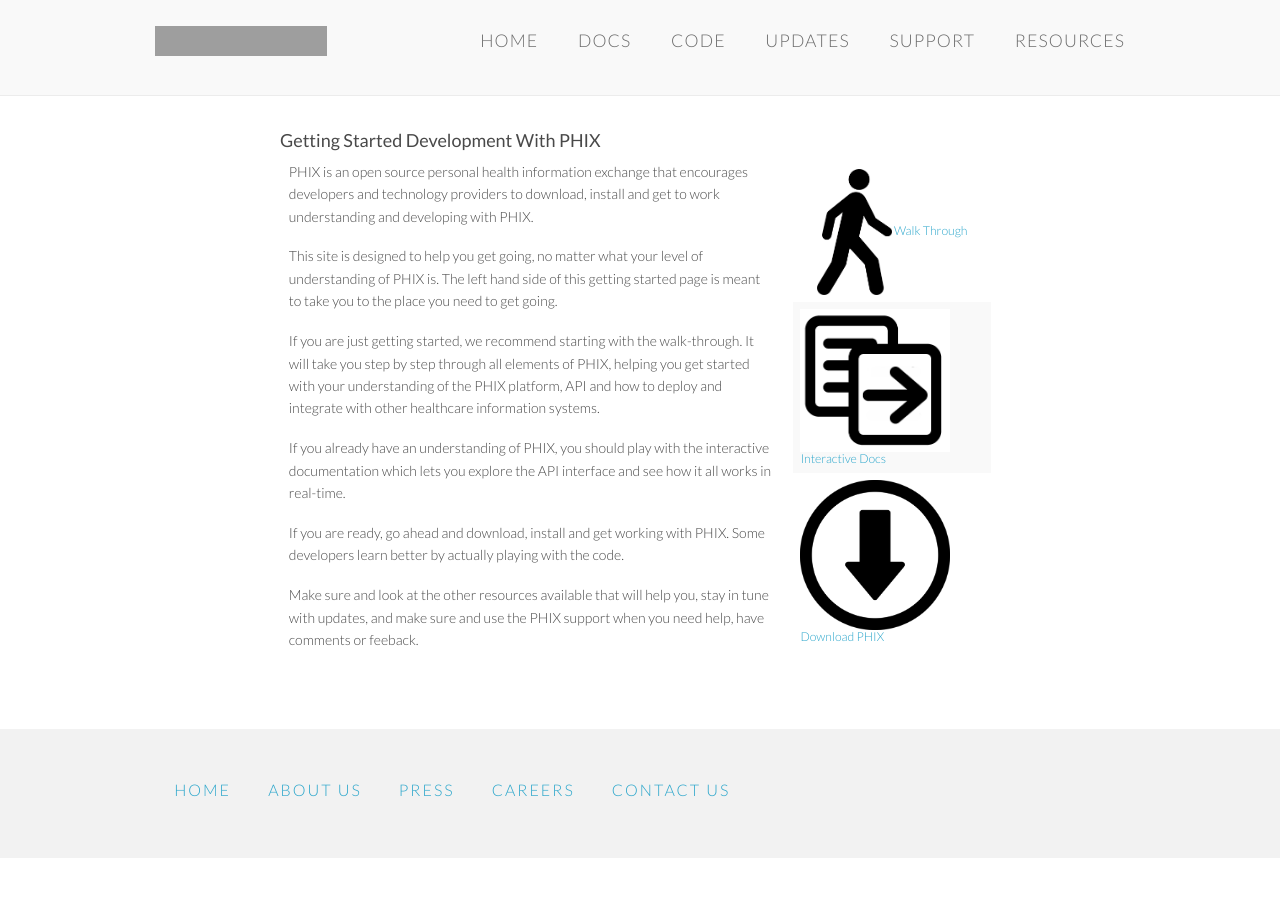
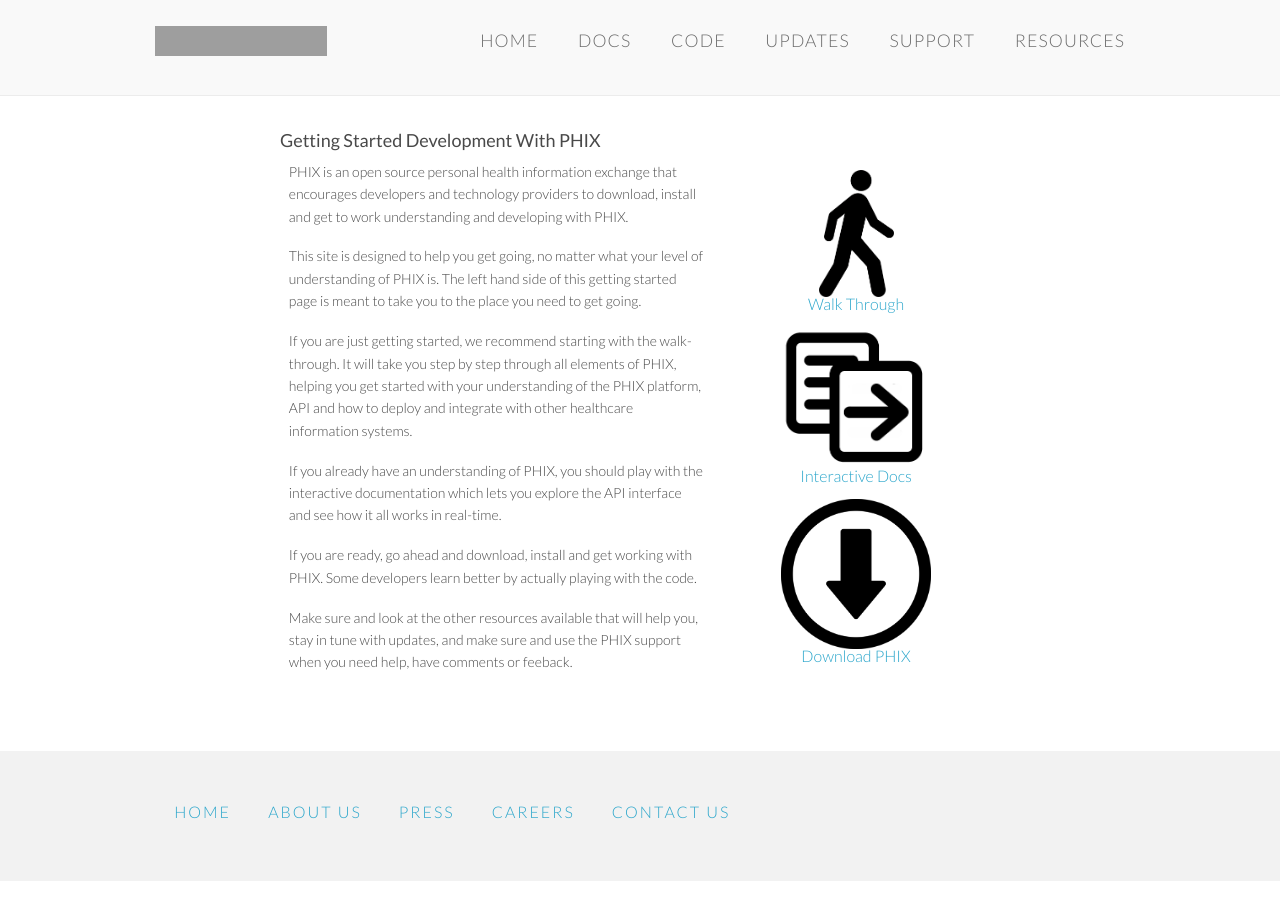
Before and after one commit to amida-tech/developers.amida.com, a Jekyll site: the page built from getting-started.html, in a window 1280 px wide. Built offline with Jekyll 4.4.1, drawn with Linux system fonts in a browser that asks for light colours; nearby versions of some CDN libraries; grey boxes are pictures that could not be loaded.

Commit message:
cleanup layout

```diff
--- a/getting-started.html
+++ b/getting-started.html
@@ -9,7 +9,7 @@
 
 <table cellpadding="5" width="100%" style="border: 0px;">
     <tr>
-        <td width="70%">
+        <td width="60%">
             <p>PHIX is an open source personal health information exchange that encourages developers and technology providers to download, install and get to work understanding and developing with PHIX.</p>
             <p>This site is designed to help you get going, no matter what your level of understanding of PHIX is. The left hand side of this getting started page is meant to take you to the place you need to get going.</p>
             <p>If you are just getting started, we recommend starting with the walk-through. It will take you step by step through all elements of PHIX, helping you get started with your understanding of the PHIX platform, API and how to deploy and integrate with other healthcare information systems.</p>
@@ -17,24 +17,24 @@
             <p>If you are ready, go ahead and download, install and get working with PHIX. Some developers learn better by actually playing with the code.</p>
             <p>Make sure and look at the other resources available that will help you, stay in tune with updates, and make sure and use the PHIX support when you need help, have comments or feeback.</p>
         </td>
-        <td>
-            <table cellpadding="5" width="100%" style="border: 0px;">
+        <td align="center">
+            <table cellpadding="1" width="100%" style="border: 0px;">
                 <tr>
                     <td align="center">
-                        <a href="walk-through/what-is-phix.html"><img src="walk-through/images/bw-walking.png" width="75" /></a>
-                        <a href="walk-through/what-is-phix.html" stye="font-size: 16px;">Walk Through</a>
+                        <a href="walk-through/what-is-phix.html"><img src="walk-through/images/bw-walking.png" width="75" /></a><br />
+                        <a href="walk-through/what-is-phix.html" style="font-size: 16px;">Walk Through</a>
                     </td>
                 </tr>
                 <tr>
-                    <td>
-                        <a href="docs.html"><img src="walk-through/images/bw-documentation-interactive.png" width="150" /></a>
-                        <a href="docs.html" stye="font-size: 16px;">Interactive Docs</a>
+                    <td style="background-color: #FFF;" align="center">
+                        <a href="docs.html"><img src="walk-through/images/bw-documentation-interactive.png" width="150" /></a><br />
+                        <a href="docs.html" style="font-size: 16px;">Interactive Docs</a>
                     </td>
                 </tr>
                 <tr>
-                    <td>
-                        <a href="https://github.com/amida-tech/PHIX"><img src="walk-through/images/bw-download.png" width="150" /></a>
-                        <a href="https://github.com/amida-tech/PHIX" target="_blank" stye="font-size: 16px;">Download PHIX</a>
+                    <td align="center">
+                        <a href="https://github.com/amida-tech/PHIX"><img src="walk-through/images/bw-download.png" width="150" /></a><br />
+                        <a href="https://github.com/amida-tech/PHIX" target="_blank" style="font-size: 16px;">Download PHIX</a>
                     </td>
                 </tr>
             </table>
```
